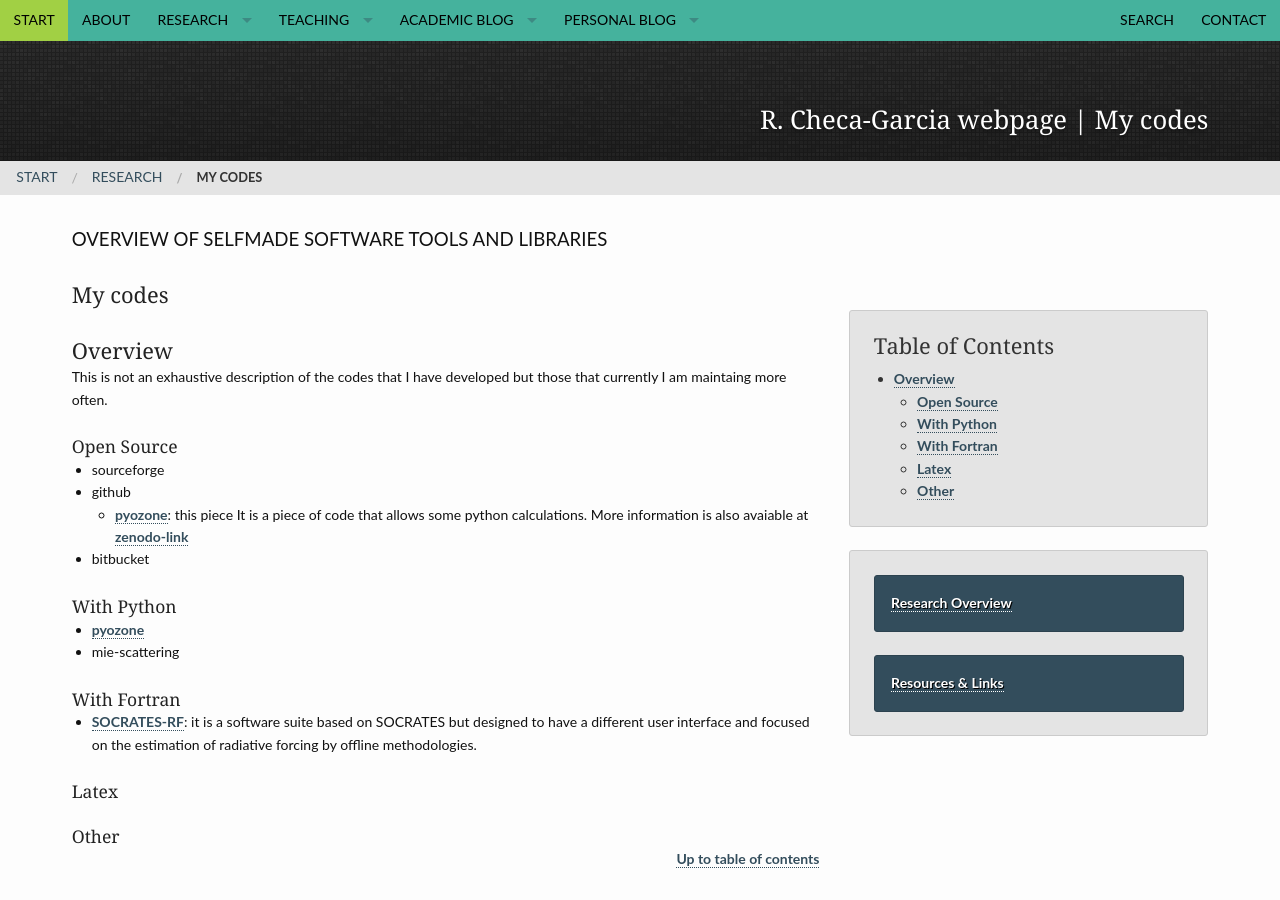
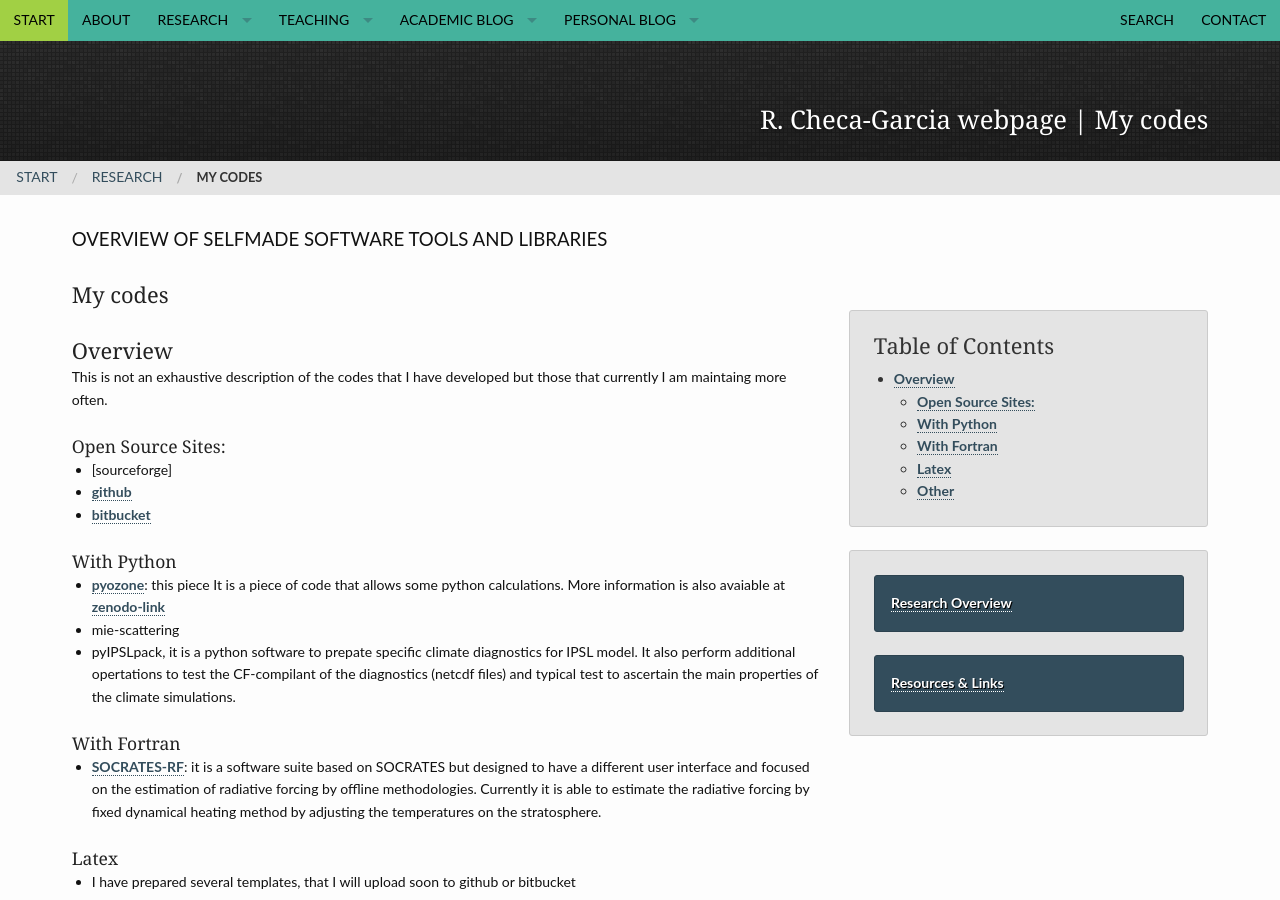
Before and after one commit to RCHG/rchg.github.io, a Jekyll site: the page built from pages/my_codes.md, in a window 1280 px wide and 900 px high. Built offline with Jekyll 4.4.1, drawn with Linux system fonts in a browser that asks for light colours; nearby versions of some CDN libraries; comment, search, counter and statistics services are not loaded.

Commit message:
Update my_codes.md

```diff
--- a/pages/my_codes.md
+++ b/pages/my_codes.md
@@ -34,25 +34,26 @@ breadcrumb: true
 
 This is not an exhaustive description of the codes that I have developed but those that currently I am maintaing more often.
 
-#### Open Source
+#### Open Source Sites:
 
-- sourceforge
-- github
-    - [pyozone](https://github.com/RCHG/pyozone): this piece It is a piece of code that allows some python calculations. More information is also avaiable at [zenodo-link](https://zenodo.org/record/1118950)
-- bitbucket
+- [sourceforge]
+- [github](https:/github.com/RCHG/)
+- [bitbucket](https://bitbucket.org/rchecagarcia/)
 
 
 #### With Python
 
-- [pyozone](https://github.com/RCHG/pyozone)
+- [pyozone](https://github.com/RCHG/pyozone): this piece It is a piece of code that allows some python calculations. More information is also avaiable at [zenodo-link](https://zenodo.org/record/1118950)
 - mie-scattering
+- pyIPSLpack, it is a python software to prepate specific climate diagnostics for IPSL model. It also perform additional opertations to test the CF-compilant of the diagnostics (netcdf files) and typical test to ascertain the main properties of the climate simulations.
 
 #### With Fortran
 
-- [SOCRATES-RF](http://www.met.reading.ac.uk/~vr912734/SOCRATESRF/index.html): it is a software suite based on SOCRATES but designed to have a different user interface and focused on the estimation of radiative forcing by offline methodologies.
+- [SOCRATES-RF](http://www.met.reading.ac.uk/~vr912734/SOCRATESRF/index.html): it is a software suite based on SOCRATES but designed to have a different user interface and focused on the estimation of radiative forcing by offline methodologies. Currently it is able to estimate the radiative forcing by fixed dynamical heating method by adjusting the temperatures on the stratosphere.
 
 #### Latex
 
+- I have prepared several templates, that I will upload soon to github or bitbucket
 
 #### Other
 
```
